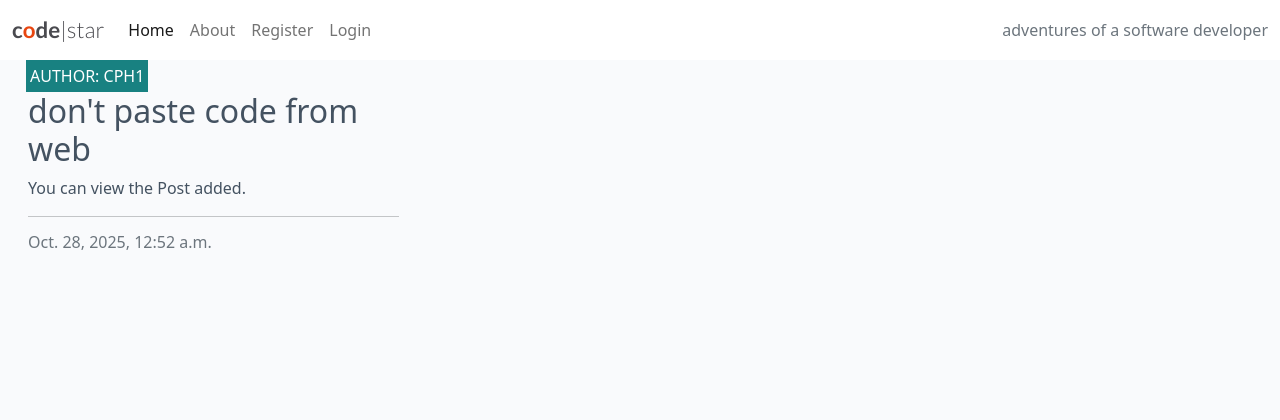
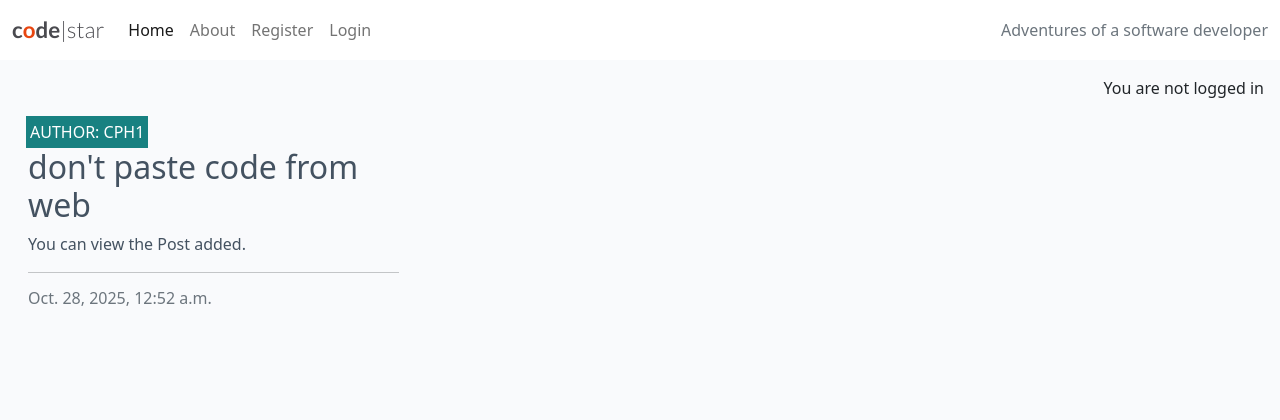
Before and after one commit to cynthiapinedoh79/p4_eterpoetic, a Django app: page / in a window 1280 px wide. Shown: the top 420 px of the page. Run offline with Django 4.2, Linux system fonts and the light colour scheme; data comes from the database, SQL or seed files in the repository.

Commit message:
user auth in base.html

```diff
--- a/eterpoetic/settings.py
+++ b/eterpoetic/settings.py
@@ -41,7 +41,7 @@ else:
 SECRET_KEY = os.environ.get("SECRET_KEY")
 
 # SECURITY WARNING: don't run with debug turned on in production!
-DEBUG = True
+DEBUG = False
 
 ALLOWED_HOSTS = [
     "localhost",
--- a/templates/base.html
+++ b/templates/base.html
@@ -71,7 +71,7 @@
 
                 </ul>
                 <span class="navbar-text text-muted">
-                    adventures of a software developer
+                    Adventures of a software developer
                 </span>
             </div>
         </div>
@@ -79,9 +79,16 @@
 
     <main class="flex-shrink-0 main-bg">
 
+        {% if user.is_authenticated %}
+        <p class="text-end m-3">You are logged in as {{ user }}</p>
+        {% else %}
+        <p class="text-end m-3">You are not logged in</p>
+        {% endif %}
+
         {% block content %}
         <!-- Content Goes here -->
         {% endblock content %}
+
 
     </main>
 
```
Also changed, not shown: eterpoetic/xx.html (renamed from eterpoetic/base.html).
